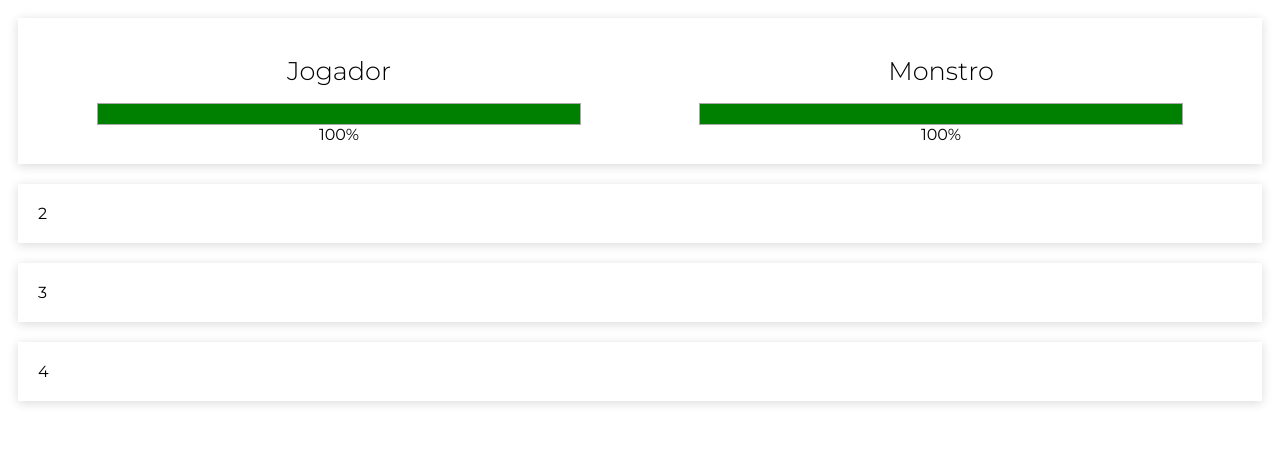
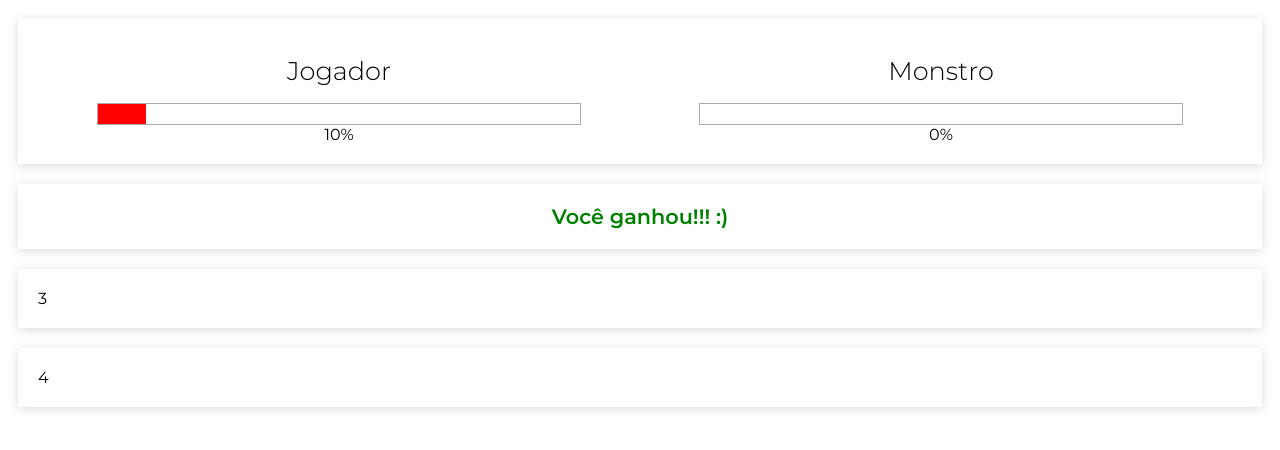
Before and after one commit to Pedro0810/matador-de-monstros, a plain HTML site: page index.html in a window 1280 px wide. Drawn offline with nearby package versions, Linux system fonts and the light colour scheme.

Commit message:
Implementando painel do resultado

```diff
--- a/app.js
+++ b/app.js
@@ -1,12 +1,14 @@
 new Vue({
   el: '#app',
   data: {
-    playerLife: 100,
-    monsterLife: 100
+    playerLife: 10,
+    monsterLife: 0
   },
 
   computed: {
-
+    hasResult() {
+      return this.playerLife == 0 || this.monsterLife == 0
+    }
   },
 
   methods: {
--- a/index.html
+++ b/index.html
@@ -26,7 +26,10 @@
         <div>{{ monsterLife }}%</div>
       </div>
     </div>
-    <div class="panel result">2</div>
+    <div v-if="hasResult" class="panel result">
+      <div v-if="monsterLife == 0" class="win">Você ganhou!!! :)</div>
+      <div v-else class="lose">Você perdeu! :(</div>
+    </div>
     <div class="panel buttons">3</div>
     <div class="panel logs">4</div>
   </div>
--- a/style.css
+++ b/style.css
@@ -50,3 +50,20 @@ html {
 .life-bar .life.danger {
   background-color: red;
 }
+
+/* ÁREA DO RESULTADO */
+
+.result {
+  display: flex;
+  justify-content: center;
+  font-size: 1.3rem;
+  font-weight: 600;
+}
+
+.result .win {
+  color: green;
+}
+
+.result .lose {
+  color: red;
+}
```
